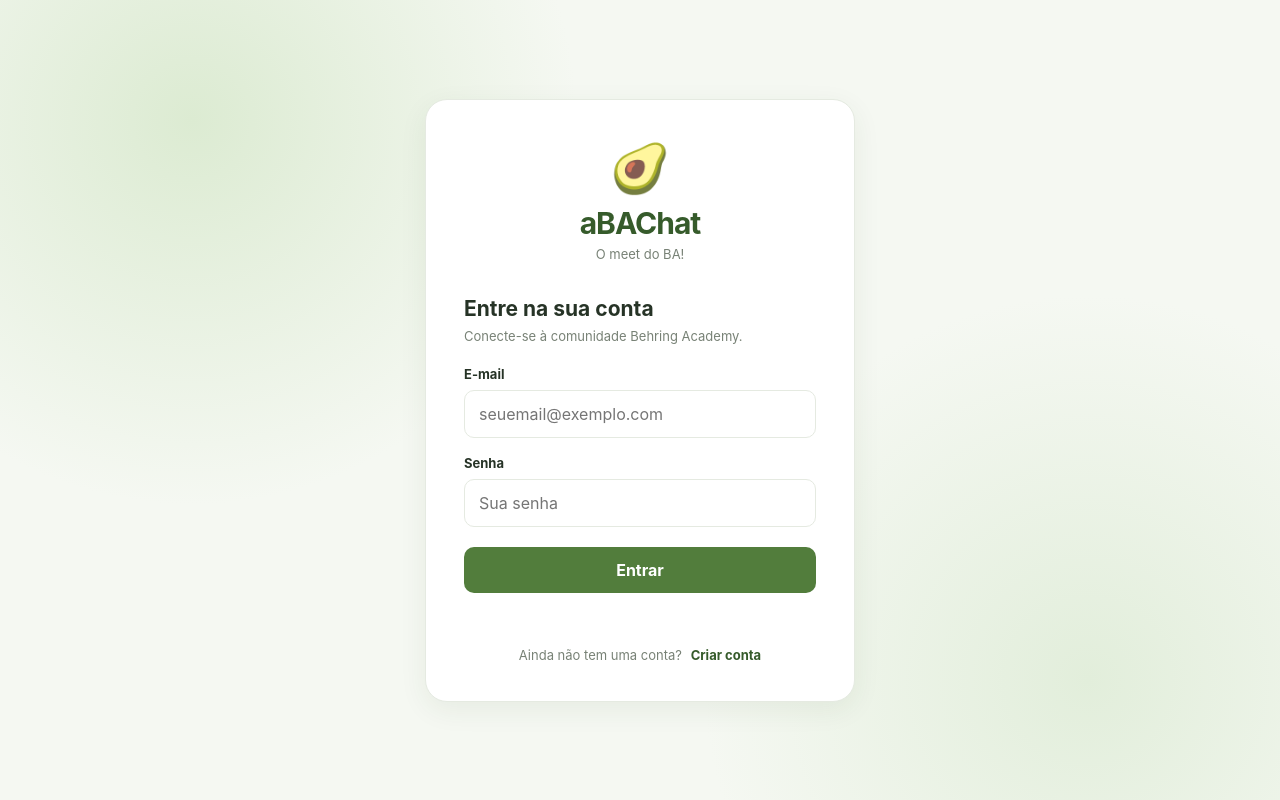
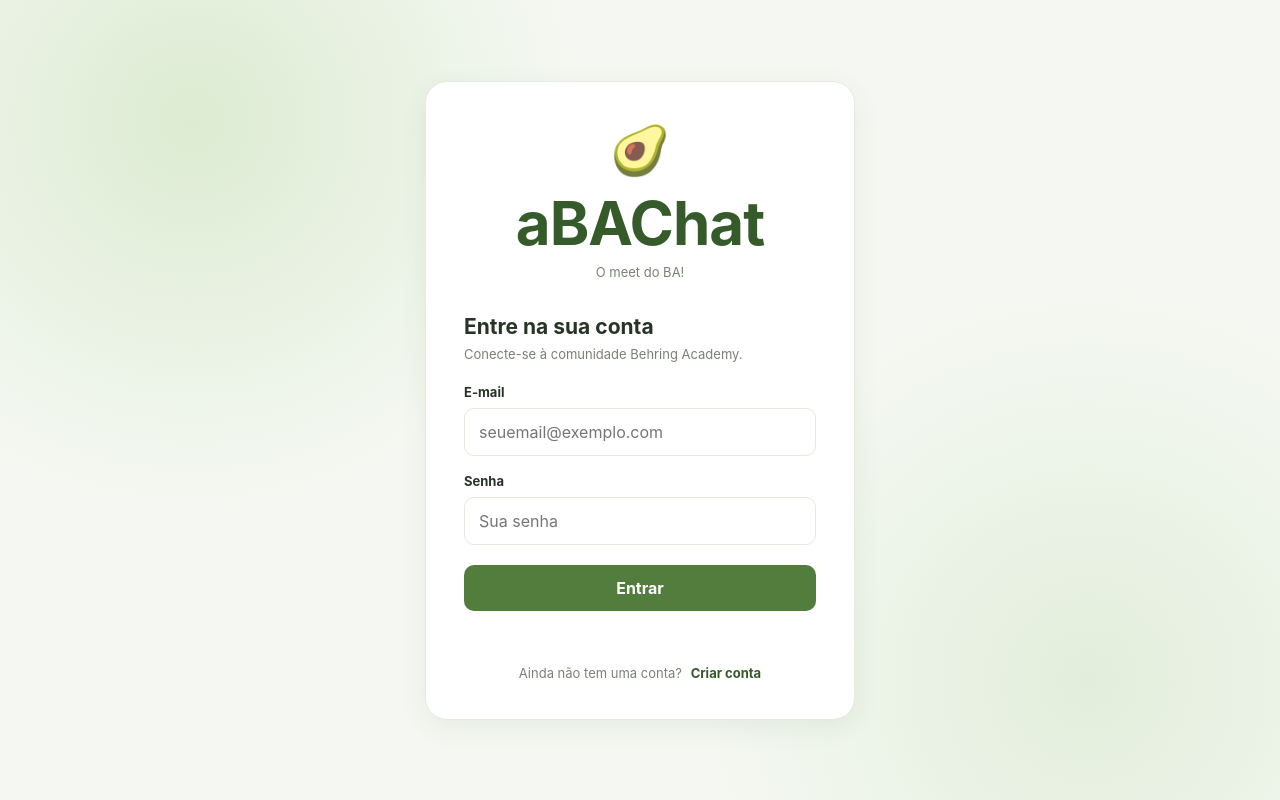
Before and after one commit to sebastiaolina1/aBAchat, a plain HTML site: page index.html in a window 1280 px wide. Drawn offline with Linux system fonts and the light colour scheme; no server answers.

```diff
--- a/index.html
+++ b/index.html
@@ -15,7 +15,7 @@
         <div class="login-card">
             <div class="brand">
                 <div class="brand-icon">🥑</div>
-                <h1>aBAChat</h1>
+                <h1 style="font-size: 60px;">aBAChat</h1>
                 <p>O meet do BA!</p>
             </div>
 
```
